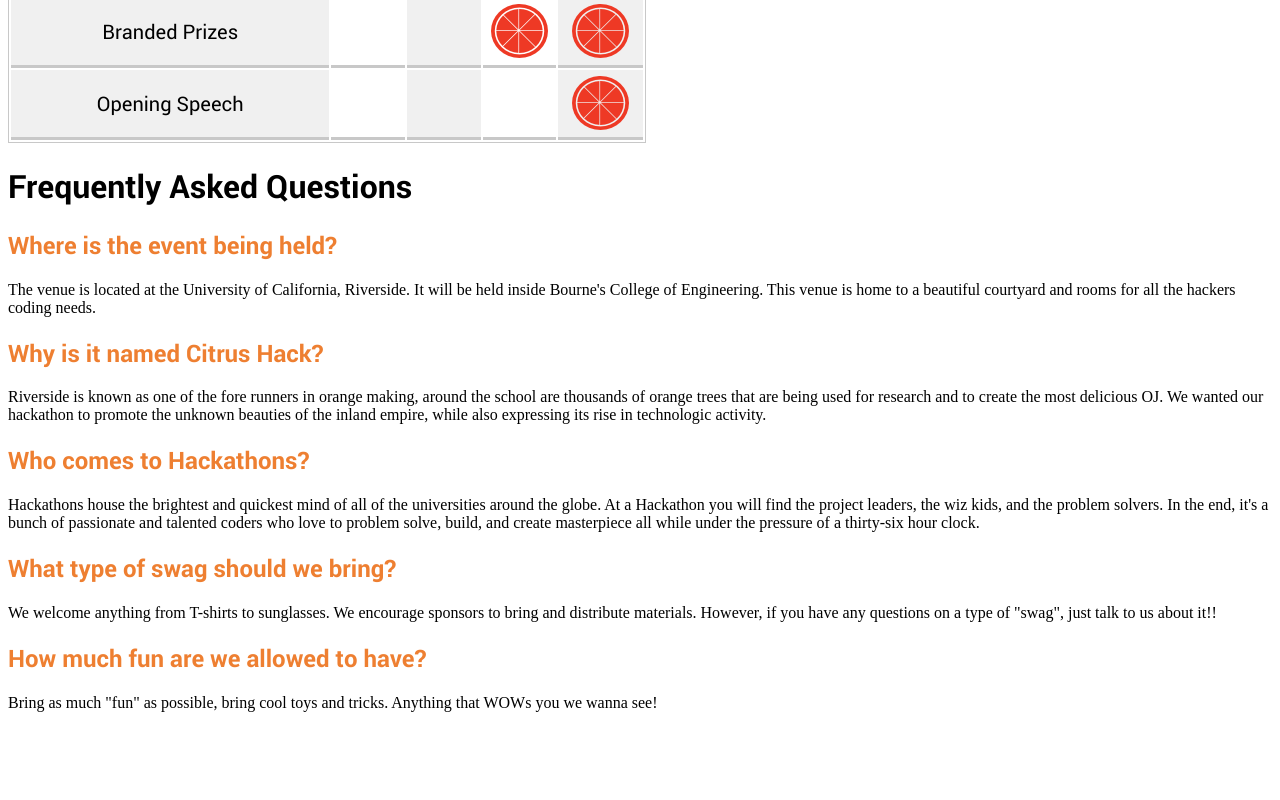
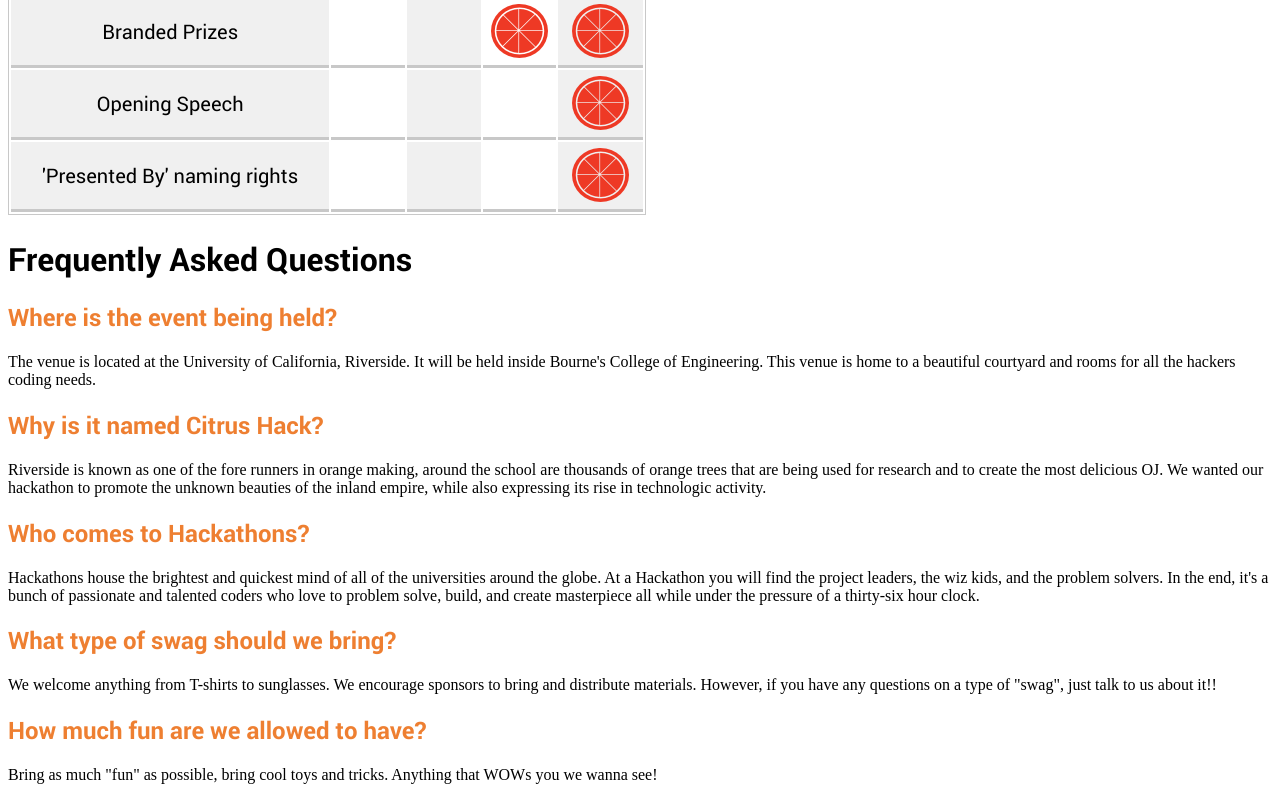
Before and after one commit to citrushack/SponsorPackage, a plain HTML site: page index.html in a window 1280 px wide. Shown: the part 1175-1975 px from the top of the page. Before the commit the page ends 1903 px from the top, so only its background shows below. Drawn offline with Linux system fonts and the light colour scheme.

Commit message:
Added naming rights to platinum sponsor

```diff
--- a/index.html
+++ b/index.html
@@ -25,7 +25,7 @@
             size: Letter;
             @frame body {
                 width: 612pt;
-                height: 650pt;
+                height: 730pt;
                 margin-left: 40px;
                 margin-right: 40px;
                 margin-top: 40px;
@@ -187,6 +187,13 @@
             <td class='white-cell'></td>
             <td class='gray-cell'><img src='orange.png'></img></td>
         </tr>
+        <tr>
+            <td class='gray-cell'>'Presented By' naming rights</td>
+            <td class='white-cell'></td>
+            <td class='gray-cell'></td>
+            <td class='white-cell'></td>
+            <td class='gray-cell'><img src='orange.png'></img></td>
+        </tr>
     </table>
 
     <pdf:nextpage name='three'>
```
